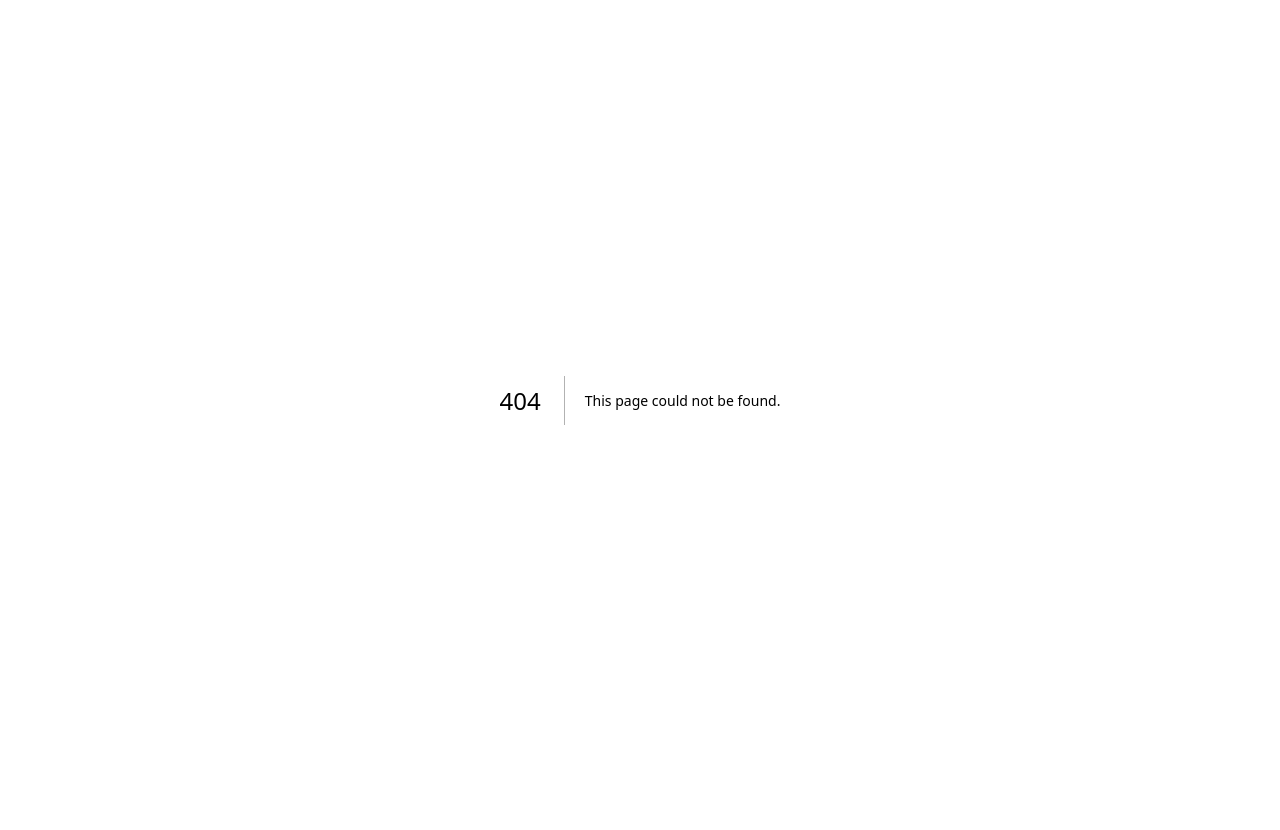
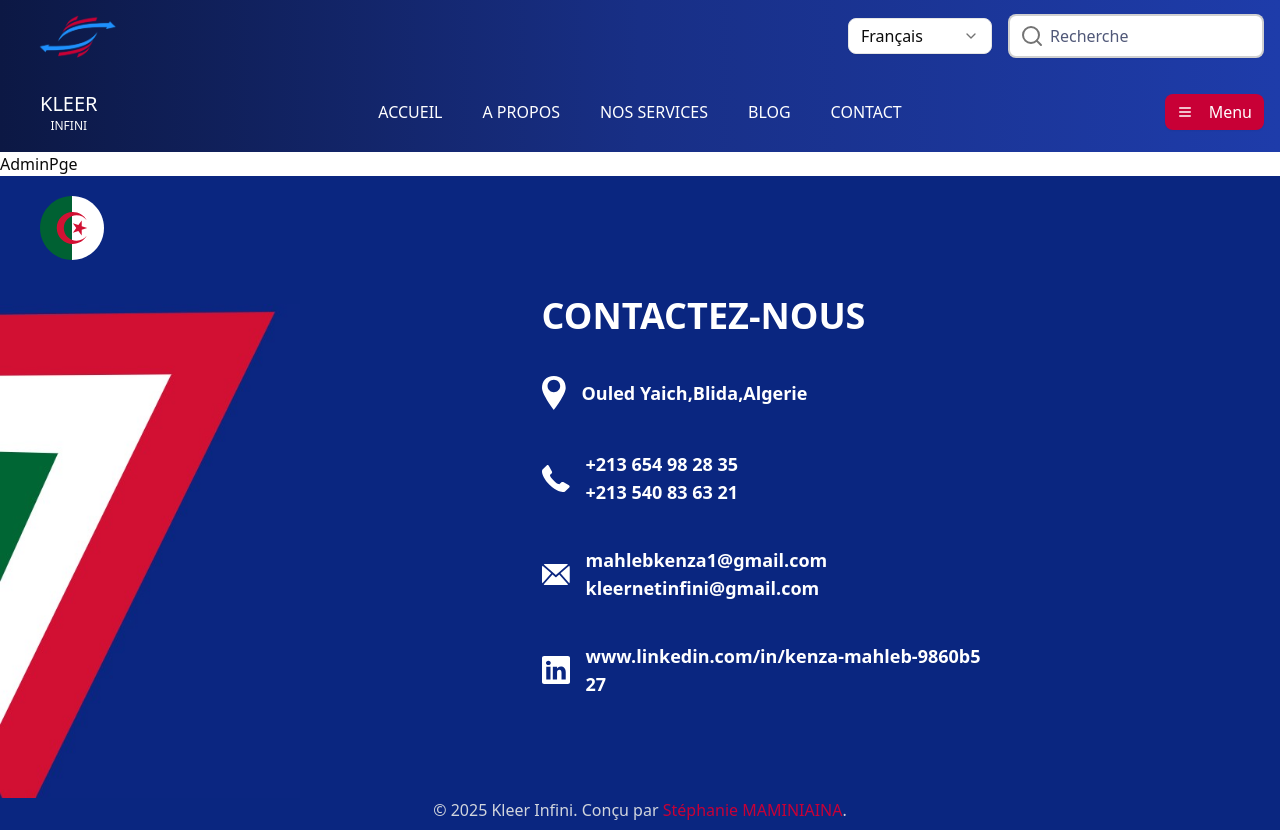
Before and after one commit to Stephanie12-21/frontendKleerInfini-, a Next.js app: page /admin in a window 1280 px wide. Before the commit this address had no page. Before the commit the page ends 800 px from the top, so only its background shows below. Built offline with nearby package versions, Linux system fonts and the light colour scheme.

Commit message:
feat: add layout and page components for authentication and backoffice sections

```diff
--- /dev/null
+++ b/src/app/(auth)/auth/layout.jsx
@@ -0,0 +1,14 @@
+import Footer from "@/components/sections/Footer";
+import Header from "@/components/sections/Header";
+
+const Layout = ({ children }) => {
+  return (
+    <div>
+      <Header />
+      {children}
+      <Footer />
+    </div>
+  );
+};
+
+export default Layout;
--- /dev/null
+++ b/src/app/(backoffice)/admin/page.jsx
@@ -0,0 +1,7 @@
+import React from "react";
+
+const AdminPge = () => {
+  return <div>AdminPge</div>;
+};
+
+export default AdminPge;
--- /dev/null
+++ b/src/app/(backoffice)/layout.jsx
@@ -0,0 +1,14 @@
+import Footer from "@/components/sections/Footer";
+import Header from "@/components/sections/Header";
+
+const Layout = ({ children }) => {
+  return (
+    <div>
+      <Header />
+      {children}
+      <Footer />
+    </div>
+  );
+};
+
+export default Layout;
--- /dev/null
+++ b/src/app/(backoffice)/user/page.jsx
@@ -0,0 +1,7 @@
+import React from "react";
+
+const UserPage = () => {
+  return <div>UserPage</div>;
+};
+
+export default UserPage;
--- /dev/null
+++ b/src/app/(pages)/blog/page.jsx
@@ -0,0 +1,7 @@
+import React from "react";
+
+const Blog = () => {
+  return <div>Blog</div>;
+};
+
+export default Blog;
--- a/src/components/sections/Header.jsx
+++ b/src/components/sections/Header.jsx
@@ -28,18 +28,18 @@
 
   const navItems = [
     { label: "ACCUEIL", href: "/" },
-    { label: "A PROPOS", href: "/a-propos" },
+    { label: "A PROPOS", href: "/" },
     { label: "NOS SERVICES", href: "/services" },
     { label: "BLOG", href: "/blog" },
-    { label: "CONTACT", href: "/contact" },
+    { label: "CONTACT", href: "/" },
   ];
 
   const menuItems = [
-    { name: "A propos de nous", link: "/a-propos", hasSubmenu: false },
+    { name: "A propos de nous", link: "/", hasSubmenu: false },
     { name: "Nos services", link: "/services", hasSubmenu: false },
     { name: "Tous les articles", link: "/blog", hasSubmenu: false },
-    { name: "Envoie-nous un message", link: "#", hasSubmenu: false },
-    { name: "Contact", link: "/contact", hasSubmenu: false },
+    { name: "Envoie-nous un message", link: "/", hasSubmenu: false },
+    { name: "Contact", link: "/", hasSubmenu: false },
     { name: "Connexion", link: "/auth", hasSubmenu: false },
   ];
 
```
Also changed, not shown: src/app/(auth)/auth/page.jsx (renamed from src/app/(pages)/auth/page.jsx).
